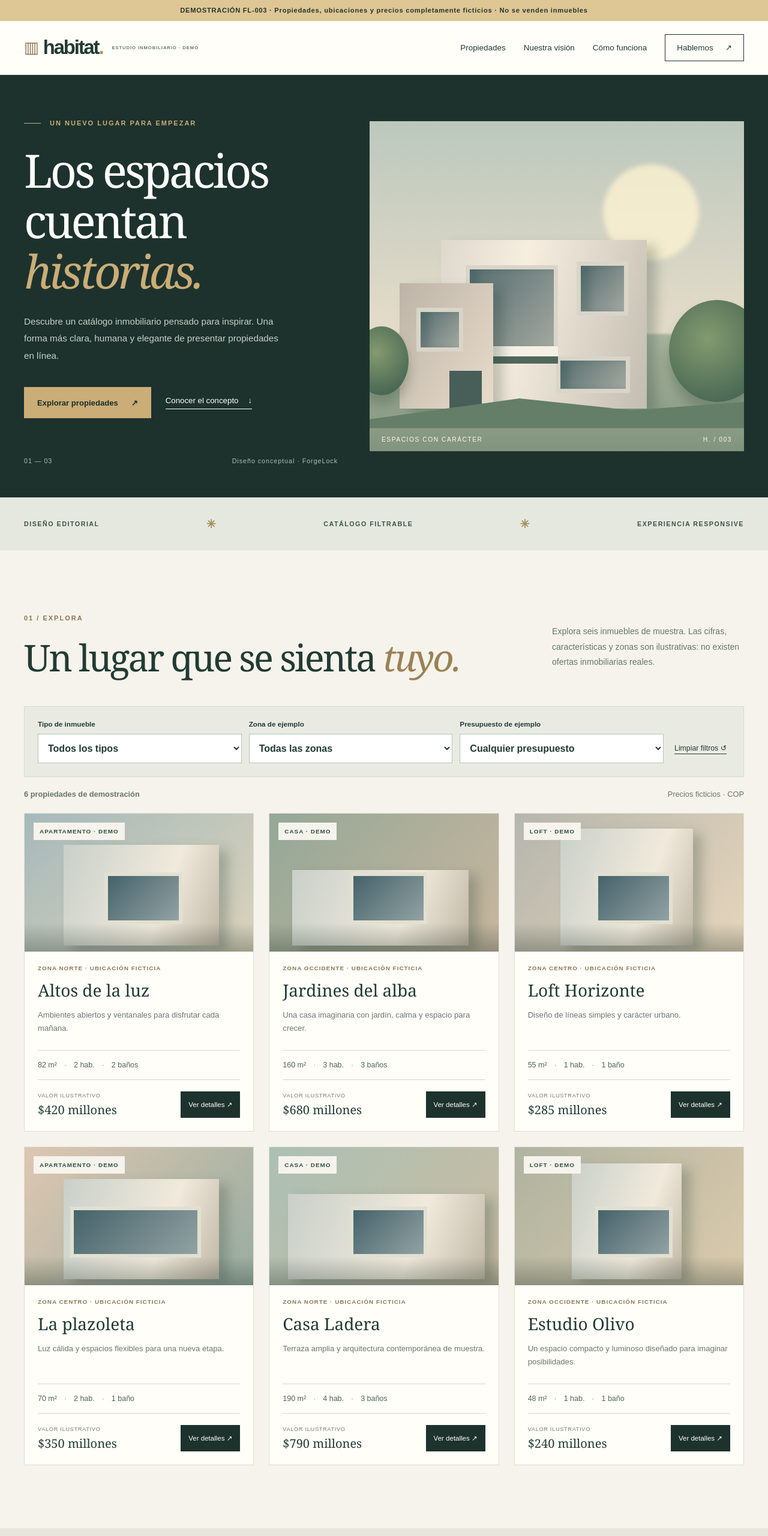
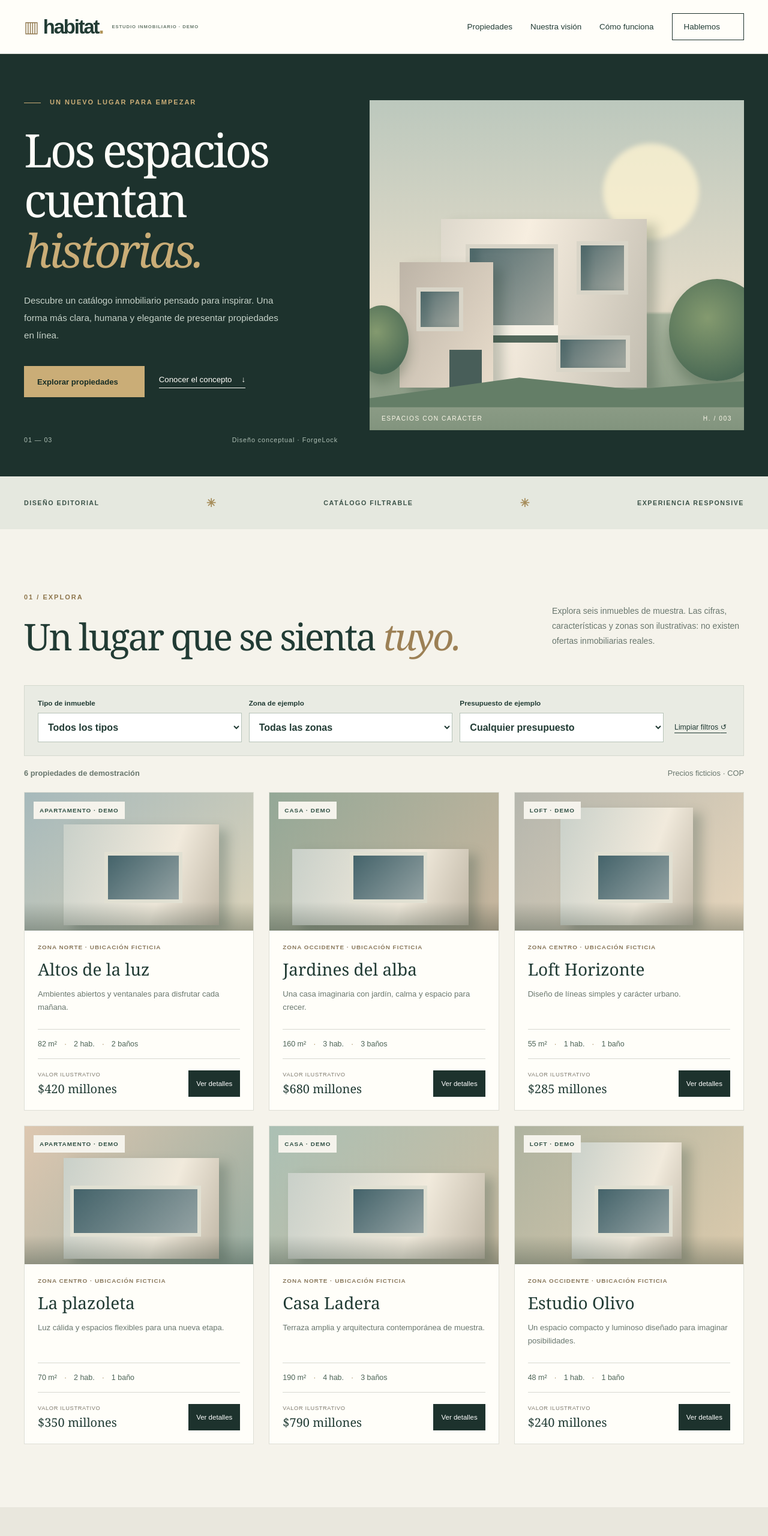
Before and after one commit to ForgeLock-Solution/ForgeLock-Design-Gallery-Public, a plain HTML site: page disenos/FL-003/index.html in a window 1280 px wide. Shown: the top 2560 px of the page at 60% size. Drawn offline with Linux system fonts and the light colour scheme.

Commit message:
Refine public catalog labels and remove demo banners

```diff
--- a/disenos/FL-003/index.html
+++ b/disenos/FL-003/index.html
@@ -7,18 +7,18 @@
 <link rel="stylesheet" href="./styles/main.css"><script src="./scripts/main.js" type="module"></script>
 </head><body>
 <a class="skip" href="#contenido">Ir al contenido</a>
-<div class="demo-alert" role="note">DEMOSTRACIÓN FL-003 · Propiedades, ubicaciones y precios completamente ficticios · No se venden inmuebles</div>
+
 <header class="header"><div class="container header-inner">
 <a class="brand" href="#inicio" aria-label="Habitat, volver al inicio"><span class="brand-symbol" aria-hidden="true">▥</span>habitat<span class="brand-dot">.</span><small>ESTUDIO INMOBILIARIO · DEMO</small></a>
 <button class="nav-toggle" type="button" aria-controls="menu-principal" aria-expanded="false" aria-label="Abrir menú"><span></span><span></span><span></span></button>
-<nav id="menu-principal" class="nav" aria-label="Navegación principal"><a href="#catalogo">Propiedades</a><a href="#filosofia">Nuestra visión</a><a href="#proceso">Cómo funciona</a><a class="nav-cta" href="#contacto">Hablemos <span aria-hidden="true">↗</span></a></nav>
+<nav id="menu-principal" class="nav" aria-label="Navegación principal"><a href="#catalogo">Propiedades</a><a href="#filosofia">Nuestra visión</a><a href="#proceso">Cómo funciona</a><a class="nav-cta" href="#contacto">Hablemos <span aria-hidden="true"></span></a></nav>
 </div></header>
 <main id="contenido">
 <section id="inicio" class="hero"><div class="container hero-grid">
 <div class="hero-copy"><p class="eyebrow"><span class="eyebrow-line"></span> UN NUEVO LUGAR PARA EMPEZAR</p>
 <h1>Los espacios cuentan <em>historias.</em></h1>
 <p class="hero-desc">Descubre un catálogo inmobiliario pensado para inspirar. Una forma más clara, humana y elegante de presentar propiedades en línea.</p>
-<div class="hero-buttons"><a href="#catalogo" class="button light-button">Explorar propiedades <span aria-hidden="true">↗</span></a><a href="#filosofia" class="quiet-link">Conocer el concepto <span aria-hidden="true">↓</span></a></div>
+<div class="hero-buttons"><a href="#catalogo" class="button light-button">Explorar propiedades <span aria-hidden="true"></span></a><a href="#filosofia" class="quiet-link">Conocer el concepto <span aria-hidden="true">↓</span></a></div>
 <div class="hero-index"><strong>01 — 03</strong><span>Diseño conceptual · ForgeLock</span></div>
 </div>
 <div class="hero-visual" role="img" aria-label="Ilustración arquitectónica de una vivienda contemporánea con terraza, ventanas y jardín">
@@ -38,18 +38,18 @@
 </form>
 <div class="catalog-top"><p id="result-count" role="status" aria-live="polite">6 propiedades de demostración</p><span>Precios ficticios · COP</span></div>
 <div id="property-grid" class="property-grid" aria-label="Listado de inmuebles ficticios">
-<article class="property-card" data-id="H-101" data-type="apartamento" data-area="norte" data-price="420"><div class="property-image scene-one"><span class="scene-building"></span><span class="scene-window"></span><span class="property-tag">APARTAMENTO · DEMO</span></div><div class="property-body"><p class="property-area">ZONA NORTE · UBICACIÓN FICTICIA</p><h3>Altos de la luz</h3><p class="property-description">Ambientes abiertos y ventanales para disfrutar cada mañana.</p><div class="property-specs"><span>82 m²</span><span>2 hab.</span><span>2 baños</span></div><div class="property-bottom"><div><small>VALOR ILUSTRATIVO</small><strong>$420 millones</strong></div><button type="button" class="details-button" data-id="H-101">Ver detalles <span aria-hidden="true">↗</span></button></div></div></article>
-<article class="property-card" data-id="H-102" data-type="casa" data-area="occidente" data-price="680"><div class="property-image scene-two"><span class="scene-building"></span><span class="scene-window"></span><span class="property-tag">CASA · DEMO</span></div><div class="property-body"><p class="property-area">ZONA OCCIDENTE · UBICACIÓN FICTICIA</p><h3>Jardines del alba</h3><p class="property-description">Una casa imaginaria con jardín, calma y espacio para crecer.</p><div class="property-specs"><span>160 m²</span><span>3 hab.</span><span>3 baños</span></div><div class="property-bottom"><div><small>VALOR ILUSTRATIVO</small><strong>$680 millones</strong></div><button type="button" class="details-button" data-id="H-102">Ver detalles <span aria-hidden="true">↗</span></button></div></div></article>
-<article class="property-card" data-id="H-103" data-type="loft" data-area="centro" data-price="285"><div class="property-image scene-three"><span class="scene-building"></span><span class="scene-window"></span><span class="property-tag">LOFT · DEMO</span></div><div class="property-body"><p class="property-area">ZONA CENTRO · UBICACIÓN FICTICIA</p><h3>Loft Horizonte</h3><p class="property-description">Diseño de líneas simples y carácter urbano.</p><div class="property-specs"><span>55 m²</span><span>1 hab.</span><span>1 baño</span></div><div class="property-bottom"><div><small>VALOR ILUSTRATIVO</small><strong>$285 millones</strong></div><button type="button" class="details-button" data-id="H-103">Ver detalles <span aria-hidden="true">↗</span></button></div></div></article>
-<article class="property-card" data-id="H-104" data-type="apartamento" data-area="centro" data-price="350"><div class="property-image scene-four"><span class="scene-building"></span><span class="scene-window"></span><span class="property-tag">APARTAMENTO · DEMO</span></div><div class="property-body"><p class="property-area">ZONA CENTRO · UBICACIÓN FICTICIA</p><h3>La plazoleta</h3><p class="property-description">Luz cálida y espacios flexibles para una nueva etapa.</p><div class="property-specs"><span>70 m²</span><span>2 hab.</span><span>1 baño</span></div><div class="property-bottom"><div><small>VALOR ILUSTRATIVO</small><strong>$350 millones</strong></div><button type="button" class="details-button" data-id="H-104">Ver detalles <span aria-hidden="true">↗</span></button></div></div></article>
-<article class="property-card" data-id="H-105" data-type="casa" data-area="norte" data-price="790"><div class="property-image scene-five"><span class="scene-building"></span><span class="scene-window"></span><span class="property-tag">CASA · DEMO</span></div><div class="property-body"><p class="property-area">ZONA NORTE · UBICACIÓN FICTICIA</p><h3>Casa Ladera</h3><p class="property-description">Terraza amplia y arquitectura contemporánea de muestra.</p><div class="property-specs"><span>190 m²</span><span>4 hab.</span><span>3 baños</span></div><div class="property-bottom"><div><small>VALOR ILUSTRATIVO</small><strong>$790 millones</strong></div><button type="button" class="details-button" data-id="H-105">Ver detalles <span aria-hidden="true">↗</span></button></div></div></article>
-<article class="property-card" data-id="H-106" data-type="loft" data-area="occidente" data-price="240"><div class="property-image scene-six"><span class="scene-building"></span><span class="scene-window"></span><span class="property-tag">LOFT · DEMO</span></div><div class="property-body"><p class="property-area">ZONA OCCIDENTE · UBICACIÓN FICTICIA</p><h3>Estudio Olivo</h3><p class="property-description">Un espacio compacto y luminoso diseñado para imaginar posibilidades.</p><div class="property-specs"><span>48 m²</span><span>1 hab.</span><span>1 baño</span></div><div class="property-bottom"><div><small>VALOR ILUSTRATIVO</small><strong>$240 millones</strong></div><button type="button" class="details-button" data-id="H-106">Ver detalles <span aria-hidden="true">↗</span></button></div></div></article>
+<article class="property-card" data-id="H-101" data-type="apartamento" data-area="norte" data-price="420"><div class="property-image scene-one"><span class="scene-building"></span><span class="scene-window"></span><span class="property-tag">APARTAMENTO · DEMO</span></div><div class="property-body"><p class="property-area">ZONA NORTE · UBICACIÓN FICTICIA</p><h3>Altos de la luz</h3><p class="property-description">Ambientes abiertos y ventanales para disfrutar cada mañana.</p><div class="property-specs"><span>82 m²</span><span>2 hab.</span><span>2 baños</span></div><div class="property-bottom"><div><small>VALOR ILUSTRATIVO</small><strong>$420 millones</strong></div><button type="button" class="details-button" data-id="H-101">Ver detalles <span aria-hidden="true"></span></button></div></div></article>
+<article class="property-card" data-id="H-102" data-type="casa" data-area="occidente" data-price="680"><div class="property-image scene-two"><span class="scene-building"></span><span class="scene-window"></span><span class="property-tag">CASA · DEMO</span></div><div class="property-body"><p class="property-area">ZONA OCCIDENTE · UBICACIÓN FICTICIA</p><h3>Jardines del alba</h3><p class="property-description">Una casa imaginaria con jardín, calma y espacio para crecer.</p><div class="property-specs"><span>160 m²</span><span>3 hab.</span><span>3 baños</span></div><div class="property-bottom"><div><small>VALOR ILUSTRATIVO</small><strong>$680 millones</strong></div><button type="button" class="details-button" data-id="H-102">Ver detalles <span aria-hidden="true"></span></button></div></div></article>
+<article class="property-card" data-id="H-103" data-type="loft" data-area="centro" data-price="285"><div class="property-image scene-three"><span class="scene-building"></span><span class="scene-window"></span><span class="property-tag">LOFT · DEMO</span></div><div class="property-body"><p class="property-area">ZONA CENTRO · UBICACIÓN FICTICIA</p><h3>Loft Horizonte</h3><p class="property-description">Diseño de líneas simples y carácter urbano.</p><div class="property-specs"><span>55 m²</span><span>1 hab.</span><span>1 baño</span></div><div class="property-bottom"><div><small>VALOR ILUSTRATIVO</small><strong>$285 millones</strong></div><button type="button" class="details-button" data-id="H-103">Ver detalles <span aria-hidden="true"></span></button></div></div></article>
+<article class="property-card" data-id="H-104" data-type="apartamento" data-area="centro" data-price="350"><div class="property-image scene-four"><span class="scene-building"></span><span class="scene-window"></span><span class="property-tag">APARTAMENTO · DEMO</span></div><div class="property-body"><p class="property-area">ZONA CENTRO · UBICACIÓN FICTICIA</p><h3>La plazoleta</h3><p class="property-description">Luz cálida y espacios flexibles para una nueva etapa.</p><div class="property-specs"><span>70 m²</span><span>2 hab.</span><span>1 baño</span></div><div class="property-bottom"><div><small>VALOR ILUSTRATIVO</small><strong>$350 millones</strong></div><button type="button" class="details-button" data-id="H-104">Ver detalles <span aria-hidden="true"></span></button></div></div></article>
+<article class="property-card" data-id="H-105" data-type="casa" data-area="norte" data-price="790"><div class="property-image scene-five"><span class="scene-building"></span><span class="scene-window"></span><span class="property-tag">CASA · DEMO</span></div><div class="property-body"><p class="property-area">ZONA NORTE · UBICACIÓN FICTICIA</p><h3>Casa Ladera</h3><p class="property-description">Terraza amplia y arquitectura contemporánea de muestra.</p><div class="property-specs"><span>190 m²</span><span>4 hab.</span><span>3 baños</span></div><div class="property-bottom"><div><small>VALOR ILUSTRATIVO</small><strong>$790 millones</strong></div><button type="button" class="details-button" data-id="H-105">Ver detalles <span aria-hidden="true"></span></button></div></div></article>
+<article class="property-card" data-id="H-106" data-type="loft" data-area="occidente" data-price="240"><div class="property-image scene-six"><span class="scene-building"></span><span class="scene-window"></span><span class="property-tag">LOFT · DEMO</span></div><div class="property-body"><p class="property-area">ZONA OCCIDENTE · UBICACIÓN FICTICIA</p><h3>Estudio Olivo</h3><p class="property-description">Un espacio compacto y luminoso diseñado para imaginar posibilidades.</p><div class="property-specs"><span>48 m²</span><span>1 hab.</span><span>1 baño</span></div><div class="property-bottom"><div><small>VALOR ILUSTRATIVO</small><strong>$240 millones</strong></div><button type="button" class="details-button" data-id="H-106">Ver detalles <span aria-hidden="true"></span></button></div></div></article>
 </div><div id="empty-state" class="empty-state" hidden><h3>Sin resultados para estos filtros</h3><p>Prueba otra combinación. Todas las propiedades aquí son ficticias.</p><button type="button" id="empty-reset" class="button dark-button">Mostrar todas</button></div>
 </div></section>
 <section id="filosofia" class="philosophy section"><div class="container philosophy-grid"><div class="philosophy-art" role="img" aria-label="Ilustración conceptual de arco y ventanas de arquitectura contemporánea"><span class="ph-arch"></span><span class="ph-sun"></span><span class="ph-frame"></span></div><div><p class="eyebrow dark-eyebrow">02 / NUESTRA VISIÓN</p><h2>Más que metros cuadrados, <em>posibilidades.</em></h2><p>Una experiencia inmobiliaria memorable empieza con fotografías claras, características fáciles de consultar y caminos de contacto evidentes.</p><p>Habitat es un concepto digital creado para mostrar cómo ForgeLock puede convertir un inventario de inmuebles en un catálogo profesional.</p><a href="#proceso" class="quiet-link dark-link">Conoce el recorrido <span aria-hidden="true">→</span></a></div></div></section>
 <section id="proceso" class="process section"><div class="container"><p class="eyebrow">03 / UNA EXPERIENCIA SENCILLA</p><h2>Del descubrimiento a <em>la conversación.</em></h2><div class="steps"><article><span>01</span><h3>Explora</h3><p>Filtra el catálogo por tipo, zona y presupuesto de muestra.</p></article><article><span>02</span><h3>Conoce</h3><p>Abre una ficha detallada con datos ilustrativos del inmueble.</p></article><article><span>03</span><h3>Conecta</h3><p>Simula una solicitud sin enviar información personal.</p></article></div></div></section>
-<section id="contacto" class="contact section"><div class="container contact-grid"><div><p class="eyebrow dark-eyebrow">04 / TU PRÓXIMA HISTORIA</p><h2>La conversación empieza <em>aquí.</em></h2><p>Prueba una solicitud inmobiliaria ficticia. No se envía ningún mensaje ni se guardan los datos.</p></div><div class="contact-panel"><label for="property-select">Propiedad de ejemplo</label><select id="property-select"><option value="">Selecciona una propiedad</option><option value="H-101">H-101 · Altos de la luz</option><option value="H-102">H-102 · Jardines del alba</option><option value="H-103">H-103 · Loft Horizonte</option><option value="H-104">H-104 · La plazoleta</option><option value="H-105">H-105 · Casa Ladera</option><option value="H-106">H-106 · Estudio Olivo</option></select><button id="simulate-contact" type="button" class="button dark-button">Simular consulta <span aria-hidden="true">↗</span></button><p role="status" aria-live="polite" id="contact-status"></p><small>No requiere nombre, teléfono, correo ni dirección. No genera solicitudes reales.</small></div></div></section>
-<aside class="agency-cta"><div class="container agency-grid"><div><p class="eyebrow">FORGELOCK · DISEÑO FL-003</p><h2>¿Tu inmobiliaria necesita un catálogo como este?</h2><p>Habitat es ficticio, pero tu proyecto puede tener una web propia, clara y diseñada para atraer consultas reales.</p></div><a class="button light-button" href="https://wa.me/573123007530?text=Hola%2C%20vi%20el%20dise%C3%B1o%20FL-003%20Habitat%20de%20ForgeLock%20y%20quiero%20cotizar%20un%20cat%C3%A1logo%20inmobiliario." target="_blank" rel="noopener noreferrer">Cotizar diseño FL-003 <span aria-hidden="true">↗</span></a></div></aside>
+<section id="contacto" class="contact section"><div class="container contact-grid"><div><p class="eyebrow dark-eyebrow">04 / TU PRÓXIMA HISTORIA</p><h2>La conversación empieza <em>aquí.</em></h2><p>Prueba una solicitud inmobiliaria ficticia. No se envía ningún mensaje ni se guardan los datos.</p></div><div class="contact-panel"><label for="property-select">Propiedad de ejemplo</label><select id="property-select"><option value="">Selecciona una propiedad</option><option value="H-101">H-101 · Altos de la luz</option><option value="H-102">H-102 · Jardines del alba</option><option value="H-103">H-103 · Loft Horizonte</option><option value="H-104">H-104 · La plazoleta</option><option value="H-105">H-105 · Casa Ladera</option><option value="H-106">H-106 · Estudio Olivo</option></select><button id="simulate-contact" type="button" class="button dark-button">Simular consulta <span aria-hidden="true"></span></button><p role="status" aria-live="polite" id="contact-status"></p><small>No requiere nombre, teléfono, correo ni dirección. No genera solicitudes reales.</small></div></div></section>
+<aside class="agency-cta"><div class="container agency-grid"><div><p class="eyebrow">FORGELOCK · DISEÑO FL-003</p><h2>¿Tu inmobiliaria necesita un catálogo como este?</h2><p>Habitat es ficticio, pero tu proyecto puede tener una web propia, clara y diseñada para atraer consultas reales.</p></div><a class="button light-button" href="https://wa.me/573123007530?text=Hola%2C%20vi%20el%20dise%C3%B1o%20FL-003%20Habitat%20de%20ForgeLock%20y%20quiero%20cotizar%20un%20cat%C3%A1logo%20inmobiliario." target="_blank" rel="noopener noreferrer">Cotizar diseño FL-003 <span aria-hidden="true"></span></a></div></aside>
 </main><footer class="footer"><div class="container footer-inner"><a href="#inicio" class="brand">habitat<span class="brand-dot">.</span></a><p>Inmobiliaria y propiedades ficticias · Demo FL-003</p><p>Concepto desarrollado para ForgeLock</p></div></footer>
-<dialog id="property-dialog" aria-labelledby="dialog-title"><div class="modal-inner"><button type="button" class="dialog-close" aria-label="Cerrar detalles">×</button><p class="eyebrow dark-eyebrow">FICHA DE DEMOSTRACIÓN</p><h2 id="dialog-title"></h2><p id="dialog-location"></p><dl id="dialog-specs"></dl><p id="dialog-description"></p><p class="disclaimer">Esta ficha es ficticia y no representa una oferta real.</p><button class="button dark-button" id="dialog-contact" type="button">Simular interés en este inmueble <span aria-hidden="true">↗</span></button></div></dialog>
+<dialog id="property-dialog" aria-labelledby="dialog-title"><div class="modal-inner"><button type="button" class="dialog-close" aria-label="Cerrar detalles">×</button><p class="eyebrow dark-eyebrow">FICHA DE DEMOSTRACIÓN</p><h2 id="dialog-title"></h2><p id="dialog-location"></p><dl id="dialog-specs"></dl><p id="dialog-description"></p><p class="disclaimer">Esta ficha es ficticia y no representa una oferta real.</p><button class="button dark-button" id="dialog-contact" type="button">Simular interés en este inmueble <span aria-hidden="true"></span></button></div></dialog>
 </body></html>
```
